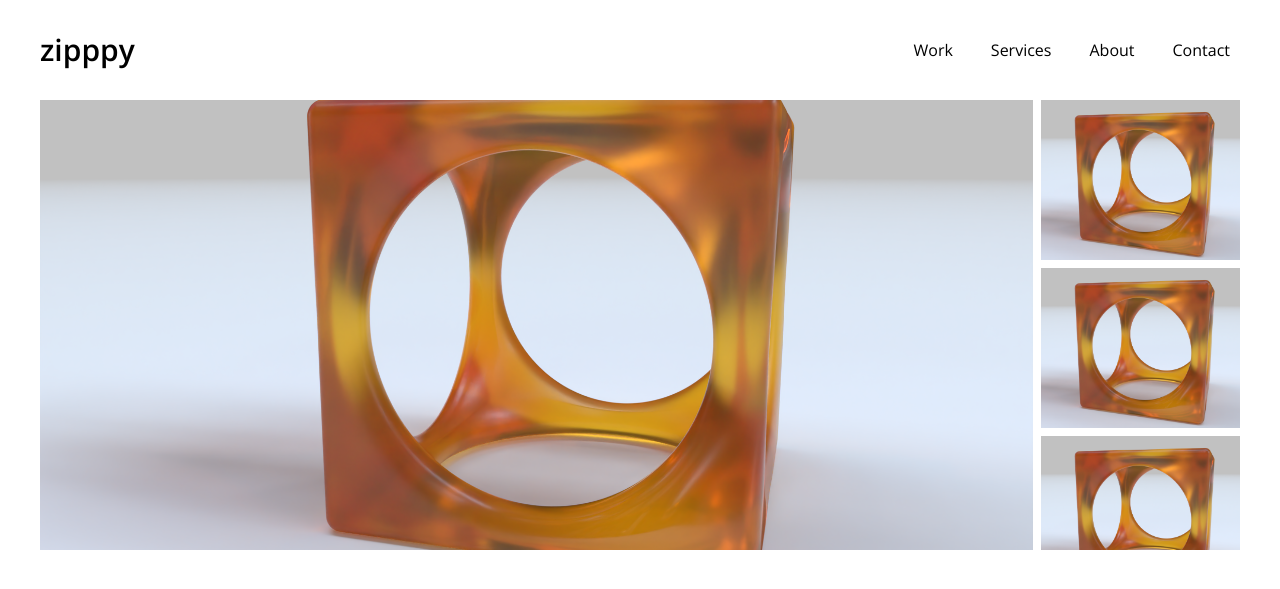
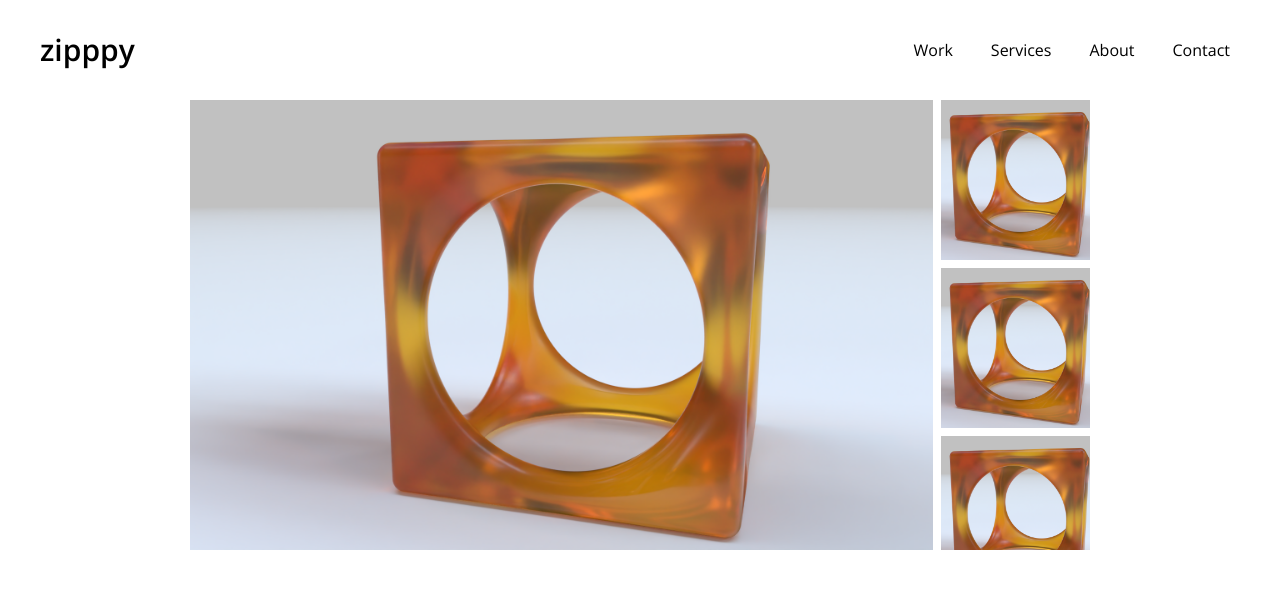
Before and after one commit to namesrhardtothinkof/marketing-site, a Jekyll site: the page built from index.markdown, in a window 1280 px wide. Shown: the top 589 px of the page. Built offline with Jekyll 4.4.1, drawn with Linux system fonts in a browser that asks for light colours.

Commit message:
Update showreel1.html

```diff
--- a/_includes/showreel1.html
+++ b/_includes/showreel1.html
@@ -1,4 +1,4 @@
-<div class="grid grid-cols-1 max-h-[50vh] md:grid-cols-[6fr_1fr] lg:grid-cols-[5fr_1fr] md:grid-rows-1 gap-1 md:gap-2">
+<div class="grid grid-cols-1 max-h-[50vh] md:aspect-[2] mx-auto md:grid-cols-[6fr_1fr] lg:grid-cols-[5fr_1fr] md:grid-rows-1 gap-1 md:gap-2">
     {% assign focused_project = site.projects | first %}
     <img id="spotlight" class="object-cover w-full md:h-full" src="{{ focused_project.image }}" alt="">
 
```
